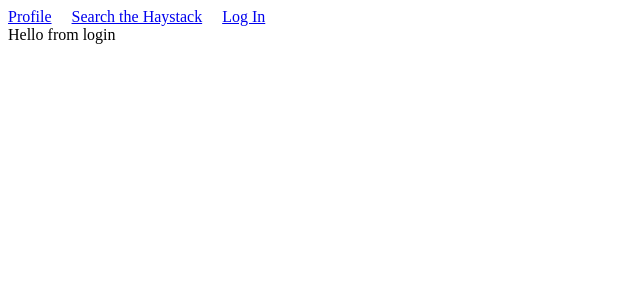
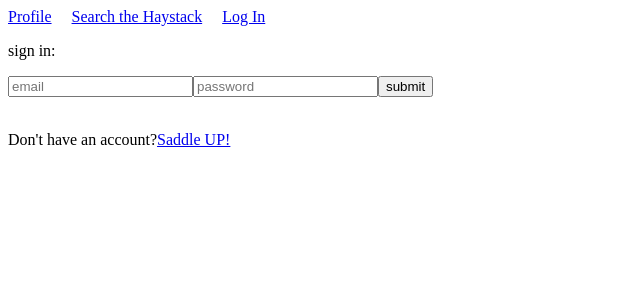
Before and after one commit to konstantinstanmeyer/Run-For-The-Hills-Frontend, a React (Create React App) app in the folder adskfaysufgyasd/: page /login in a window 1280 px wide. Shown: the top 300 px of the page, without its empty margins (0-640 px from the left). Built offline with nearby package versions, Linux system fonts and the light colour scheme.

Commit message:
split up auth file, added nav bar and routes

```diff
--- a/adskfaysufgyasd/src/App.js
+++ b/adskfaysufgyasd/src/App.js
@@ -9,6 +9,7 @@ import NavBar from './components/navbar';
 import { BrowserRouter as Router, Routes, Route } from 'react-router-dom';
 
 import './App.css';
+import Signup from './components/signup';
 
 function App() {
 
@@ -20,6 +21,9 @@ function App() {
         <Routes>
           <Route exact path="/login" element={
             <Login />
+          }/>
+         <Route exact path="/signup" element={
+            <Signup />
           }/>
           <Route exact path="/browsing" element={
             <Browsing />
--- a/adskfaysufgyasd/src/components/about.js
+++ b/adskfaysufgyasd/src/components/about.js
@@ -0,0 +1,27 @@
+import React, { useState } from 'react';
+
+export default function About(){
+
+    return(
+
+        <div>
+            # Run-For-The-Hills
+
+            **Introduction**
+
+            Welcome to Run for the Hills, a dating app make specifically for hillbillies, hill folk, and all other hill peeps*.  Life is complicated, dating shouldn’t be!
+
+            *not associated with the spooky cancerous hill movie concerning eyes
+
+            **Usage**
+
+            On this cutting edge dating app, users can find their potential happily-forever-afters through filters reflecting life’s most important attributes, such as beard length, truck lift size, tractor brand, and whether or they or not they “got the horses in the yard.”
+
+            To create an account, users will setup a username and password.  Don’t worry, our top notch hashing and salting methods ensure client security and safety from dark web hackers.  They can upload a photo from their computer and then fill in their stats.  Found oil on your property?  Bought another Ford?  Lost a tooth?  No worries, users can always go back and edit their profile!
+
+            Premium users have access to view people who have already liked them, cutting down time to the barn by a striking 81%!  Others are gonna have to be patient and search the entire haystack to find their needle.
+        </div>
+
+    )
+
+}
--- a/adskfaysufgyasd/src/components/browsing.js
+++ b/adskfaysufgyasd/src/components/browsing.js
@@ -5,7 +5,7 @@ export default function Browsing(){
     return(
 
         <div>
-            Hello from Browsing
+            Time to get spicy 🌶️ 🫑 🥵
         </div>
 
     )
--- a/adskfaysufgyasd/src/components/likesmatches.js
+++ b/adskfaysufgyasd/src/components/likesmatches.js
@@ -0,0 +1,11 @@
+import React, { useState } from 'react';
+
+export default function LikesMatches(){
+
+
+    return (
+        <div>
+            ooohhhh someone likes you....
+        </div>
+    )
+}
--- a/adskfaysufgyasd/src/components/login.js
+++ b/adskfaysufgyasd/src/components/login.js
@@ -1,13 +1,49 @@
 import React, { useState } from 'react';
+import { Link } from "react-router-dom";
 
 export default function Login(){
 
+    const [email, setEmail] = useState("")
+    const [password, setPassword] = useState("")
+    const [data, setData] = useState("")
+
+    function handleSubmit(e){
+        e.preventDefault();
+        const user = {
+          email: email,
+          password: password,
+        }
+        fetch('/login', {
+          method: 'POST',
+          headers: {
+            'Content-Type': 'application/json'
+          },
+          body:JSON.stringify(user)
+        })
+        .then(r => {
+          if(r.ok){
+            r.json().then(data => {
+              setData(data)
+            })
+          } else {
+            r.json().then(json => console.log(json.errors))
+          }
+        })
+      }
+
     return(
-
-        <div>
-            Hello from login
-        </div>
-
+    <div>
+        <p>sign in:</p>
+        <form onSubmit={handleSubmit}>
+            <input value={email} onChange={e => setEmail(e.target.value)} type="text" placeholder="email"></input>
+            <input  value={password} onChange={e => setPassword(e.target.value)} type="password" placeholder="password"></input>
+            <button type="submit">submit</button>
+        </form>
+        <br/>
+        <p>
+            Don't have an account?
+            <Link to="/signup">Saddle UP!</Link>
+        </p>
+    </div>
     )
-
 }
--- a/adskfaysufgyasd/src/components/signup.js
+++ b/adskfaysufgyasd/src/components/signup.js
@@ -0,0 +1,43 @@
+import React, { useState } from 'react';
+
+export default function Signup(){
+
+    const [data, setData] = useState("")
+    const [emailCreate, setEmailCreate] = useState("")
+    const [passwordCreate, setPasswordCreate] = useState("")
+
+    function handleSubmitCreate(e){
+        e.preventDefault();
+        const user = {
+            email: emailCreate,
+            password: passwordCreate,
+        }
+        fetch('/users', {
+            method: 'POST',
+            headers: {
+            'Content-Type': 'application/json'
+            },
+            body:JSON.stringify(user)
+        })
+        .then(r => {
+            if(r.ok){
+            r.json().then(data => {
+                setData(data)
+            })
+            } else {
+            r.json().then(json => console.log(json.errors))
+            }
+        })
+    }
+
+    return (
+    <div>
+      <p>create users:</p>
+      <form onSubmit={handleSubmitCreate}>
+        <input value={emailCreate} onChange={e => setEmailCreate(e.target.value)} type="text" placeholder="email"></input>
+        <input  value={passwordCreate} onChange={e => setPasswordCreate(e.target.value)} type="password" placeholder="password"></input>
+        <button type="submit">submit</button>
+      </form>
+    </div>
+    )
+}
```
Also changed, not shown: adskfaysufgyasd/src/components/auth.js (+56 -56 lines).
